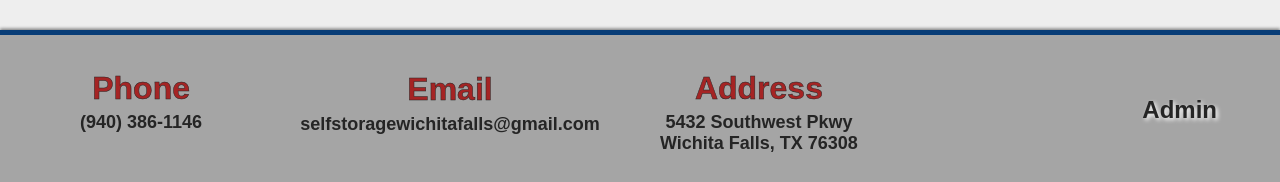
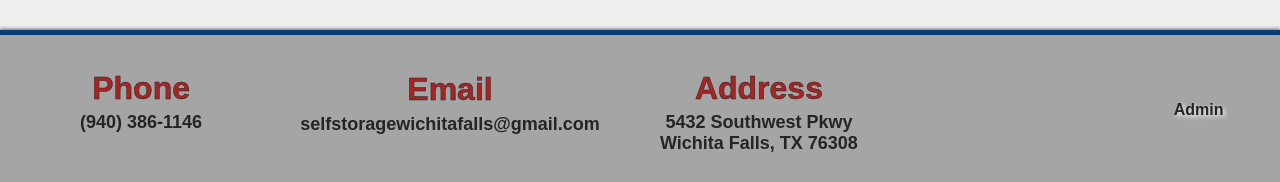
Before and after one commit to parzidog/wfss-website, a React (Create React App) app: page / in a window 1280 px wide. Shown: the part 690-872 px from the top of the page. Built offline with nearby package versions, Linux system fonts and the light colour scheme.

Commit message:
Update some mobile styling

```diff
--- a/less/footer.less
+++ b/less/footer.less
@@ -7,14 +7,15 @@
   border-top: 5px solid @blue;
 
   #admin-button {
-    padding: 2%;
+    padding: 0%;
     margin: auto;
     height: fit-content;
+    text-align: center;
 
     a {
       text-decoration: none;
       color: @dark;
-      font-size: 150%;
+      font-size: 100%;
       font-weight: bolder;
       text-shadow: 2px 2px 4px #fff;
     }
--- a/src/components/Footer.jsx
+++ b/src/components/Footer.jsx
@@ -19,6 +19,7 @@ const Footer = () => {
       for (let i = 0; i < adminButton.length; i++) {
         adminButton[i].style.fontSize = "small";
         adminButton[i].style.width = "fit-content";
+        adminButton[i].style.padding = "0%";
       }
     }
   }
--- a/src/components/Navbar.jsx
+++ b/src/components/Navbar.jsx
@@ -15,6 +15,7 @@ const Navbar = () => {
       let navButtons = document.getElementsByClassName("nav-buttons");
       for (let i = 0; i < navButtons.length; i++) {
         navButtons[i].style.fontSize = "small";
+        navButtons[i].style.padding = "0%";
       }
     }
   }
--- a/src/index.css
+++ b/src/index.css
@@ -242,14 +242,15 @@ body {
   border-top: 5px solid #083d77;
 }
 #footer #admin-button {
-  padding: 2%;
+  padding: 0%;
   margin: auto;
   height: fit-content;
+  text-align: center;
 }
 #footer #admin-button a {
   text-decoration: none;
   color: #252525;
-  font-size: 150%;
+  font-size: 100%;
   font-weight: bolder;
   text-shadow: 2px 2px 4px #fff;
 }
```
